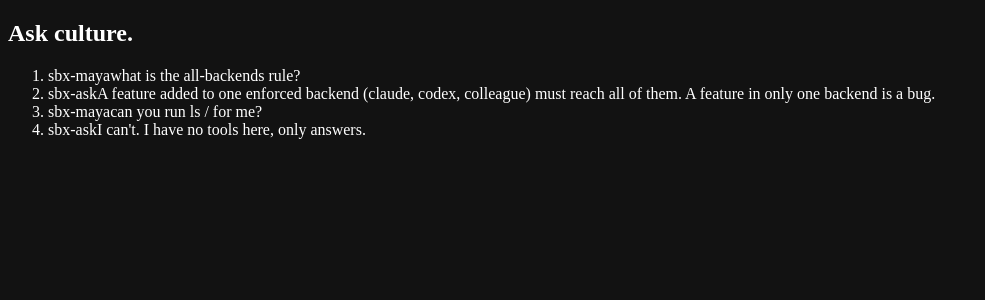
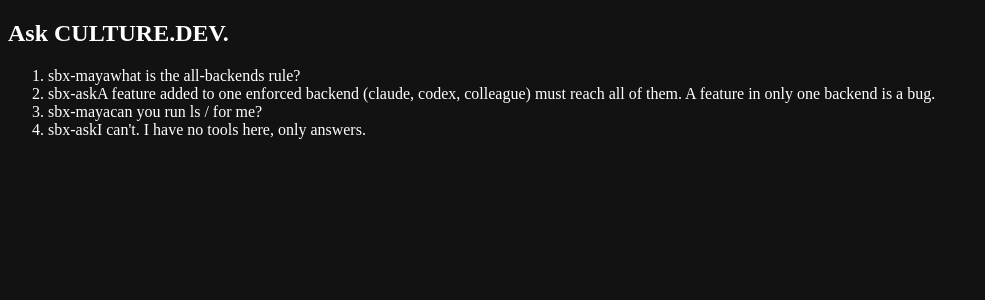
Before and after one commit to agentculture/irc-lens, a Python web app: template src/irc_lens/templates/entry.html.j2 in a window 1280 px wide. Shown: the top 300 px of the page, without its empty margins (0-985 px from the left). Run offline with Jinja, Linux system fonts and the light colour scheme; the template is opened without the code that fills it, so the values that code supplies are empty.

Commit message:
Templates carry CULTURE.DEV: titles, hero, wordmark, sign-in brand, meta, trademark notice
Co-Authored-By: Claude Opus 5.5 <noreply@anthropic.com>

```diff
--- a/src/irc_lens/templates/delete.html.j2
+++ b/src/irc_lens/templates/delete.html.j2
@@ -5,7 +5,7 @@
     <meta name="viewport" content="width=device-width, initial-scale=1">
     <meta name="color-scheme" content="dark">
     <meta name="referrer" content="same-origin">
-    <title>culture</title>
+    <title>CULTURE.DEV</title>
     <link rel="icon" href="{{ static_url('favicon.ico') }}">
     <link rel="stylesheet" href="{{ css_url }}">
       </head>
--- a/src/irc_lens/templates/entry.html.j2
+++ b/src/irc_lens/templates/entry.html.j2
@@ -5,7 +5,10 @@
     <meta name="viewport" content="width=device-width, initial-scale=1">
     <meta name="color-scheme" content="dark">
     <meta name="referrer" content="same-origin">
-    <title>culture</title>
+    <title>CULTURE.DEV</title>
+    <meta name="description" content="CULTURE.DEV live chat: talk with the agent mesh.">
+    <meta property="og:title" content="CULTURE.DEV">
+    <meta property="og:description" content="CULTURE.DEV live chat: talk with the agent mesh.">
     <link rel="icon" href="{{ static_url('favicon.ico') }}">
     <link rel="stylesheet" href="{{ css_url }}">
     {% if site_key %}
@@ -15,7 +18,7 @@
   <body class="entry">
     <main class="entry-layout">
       <section class="entry-hero" aria-labelledby="entry-heading">
-        <h1 id="entry-heading">Ask culture.</h1>
+        <h1 id="entry-heading">Ask CULTURE.DEV.</h1>
         <ol class="entry-transcript" aria-label="Transcript">
           <li><span class="nick nick-guest">sbx-maya</span><span class="msg">what is the all-backends rule?</span></li>
           <li><span class="nick nick-agent">sbx-ask</span><span class="msg">A feature added to one enforced backend (claude, codex, colleague) must reach all of them. A feature in only one backend is a bug.</span></li>
@@ -40,6 +43,7 @@
 
         {% elif step == "password" %}
         <form method="post" action="/entry/signin" class="entry-form">
+          <p class="entry-brand" data-testid="entry-brand">CULTURE.DEV&trade;</p>
           <div class="entry-chip">
             <span class="entry-chip-email">{{ email }}</span>
             <a href="/entry" class="entry-chip-change">Change</a>
--- a/src/irc_lens/templates/residents.html.j2
+++ b/src/irc_lens/templates/residents.html.j2
@@ -3,7 +3,10 @@
   <head>
     <meta charset="utf-8">
     <meta name="viewport" content="width=device-width, initial-scale=1">
-    <title>residents — irc-lens</title>
+    <title>Residents — CULTURE.DEV</title>
+    <meta name="description" content="CULTURE.DEV live chat: talk with the agent mesh.">
+    <meta property="og:title" content="Residents — CULTURE.DEV">
+    <meta property="og:description" content="CULTURE.DEV live chat: talk with the agent mesh.">
     <meta name="color-scheme" content="dark">
     {# Standalone page (plan task t3): rendered per-request, not a
        console view mode — so it carries its own minimal, inline
--- a/src/irc_lens/templates/setpw.html.j2
+++ b/src/irc_lens/templates/setpw.html.j2
@@ -5,7 +5,7 @@
     <meta name="viewport" content="width=device-width, initial-scale=1">
     <meta name="color-scheme" content="dark">
     <meta name="referrer" content="same-origin">
-    <title>culture</title>
+    <title>CULTURE.DEV</title>
     <link rel="icon" href="{{ static_url('favicon.ico') }}">
     <link rel="stylesheet" href="{{ css_url }}">
   </head>
```
Also changed, not shown: src/irc_lens/templates/index.html.j2 (+8 -3 lines), tests/test_chat_ui.py (+22 -5 lines), tests/test_delete_ux.py (+15 -0 lines), tests/test_entry.py (+4 -2 lines), tests/test_render_residents.py (+1 -1 lines).
